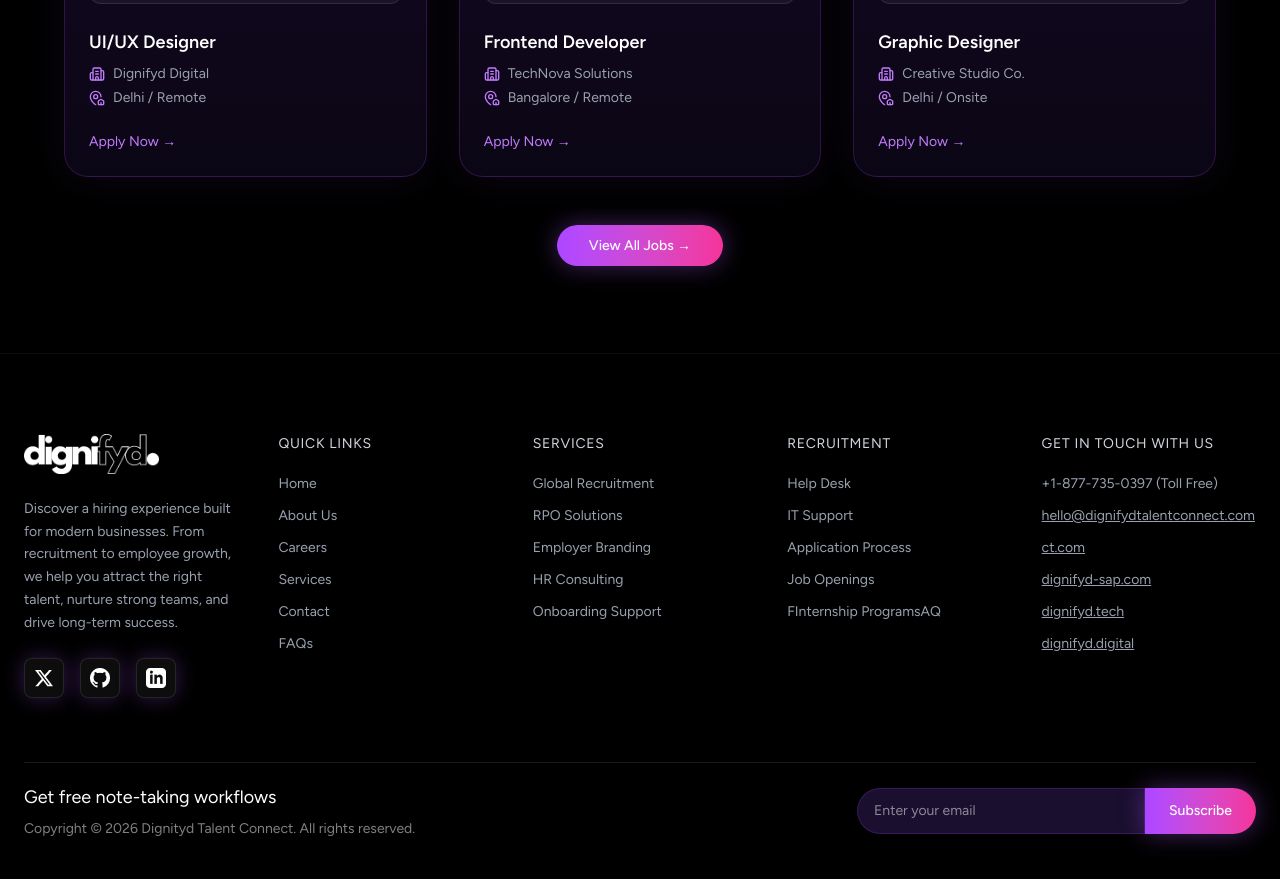
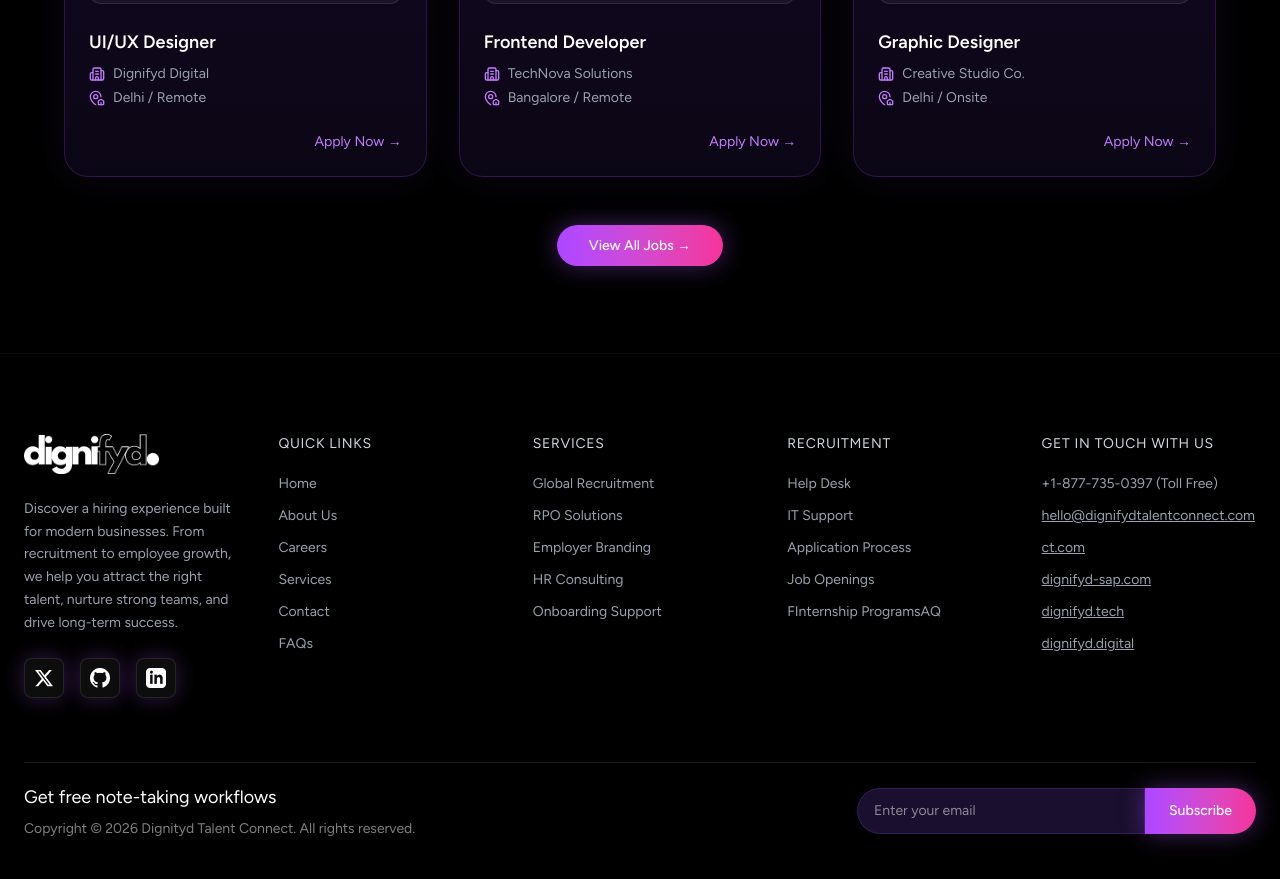
Before and after one commit to sumit-dignifyd/dignifyd-talent-connect, a Next.js app: page / in a window 1280 px wide. Shown: the part 8200-9079 px from the top of the page. Built offline with nearby package versions, Linux system fonts and the light colour scheme.

Commit message:
moved apply now link from left to right

```diff
--- a/src/components/home/Jobs.jsx
+++ b/src/components/home/Jobs.jsx
@@ -70,7 +70,7 @@
         <MapPinHouse size={16} className="text-purple-400" /> {job.location}
       </p>
 
-      <div className="mt-6 flex justify-start">
+      <div className="mt-6 flex justify-end">
         <Link href={"/careers/1"} className="cursor-pointer text-sm text-purple-400 transition hover:text-purple-300">
           Apply Now →
         </Link>
```
